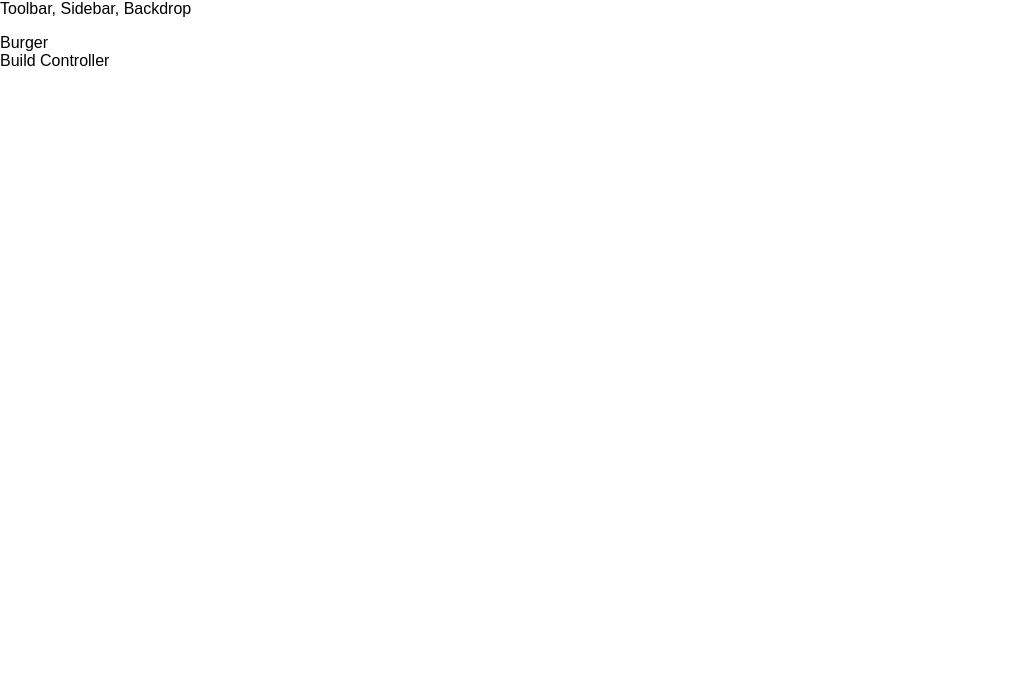
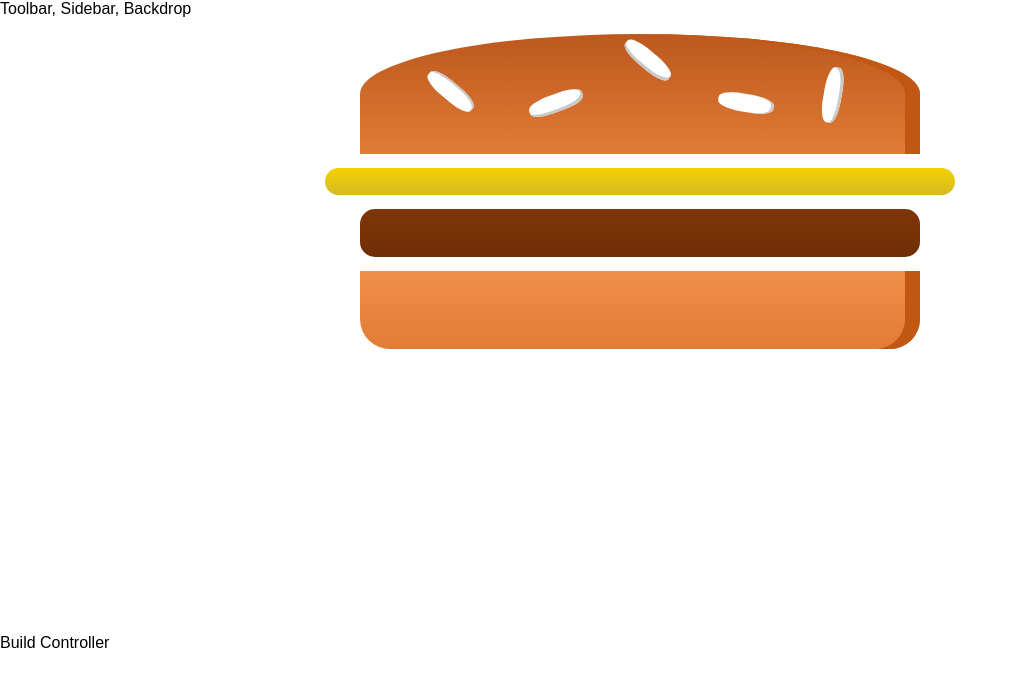
Before and after one commit to RahulPol/react-complete-guide, a React app in the folder project/burger-builder/: page / in a window 1280 px wide. Shown: the top 686 px of the page, without its empty margins (0-1018 px from the left). Built offline with nearby package versions, Linux system fonts and the light colour scheme.

Commit message:
Section-8-tut-127 Finished static burger component Added prop types

```diff
--- a/project/burger-builder/package.json
+++ b/project/burger-builder/package.json
@@ -30,6 +30,7 @@
     "postcss-flexbugs-fixes": "3.2.0",
     "postcss-loader": "2.0.6",
     "promise": "8.0.1",
+    "prop-types": "~15.7.2",
     "react": "^16.10.0",
     "react-dev-utils": "^4.0.1",
     "react-dom": "^16.10.0",
--- /dev/null
+++ b/project/burger-builder/src/components/Burger/Burger.css
@@ -0,0 +1,28 @@
+.Burger {
+  width: 100%;
+  margin: auto;
+  height: 250px;
+  text-align: center;
+  font-size: 1.2rem;
+}
+
+@media (min-width: 500px) and (min-height: 400px) {
+  .Burger {
+    width: 350px;
+    height: 300px;
+  }
+}
+
+@media (min-width: 500px) and (min-height: 401px) {
+  .Burger {
+    width: 450px;
+    height: 400px;
+  }
+}
+
+@media (min-width: 1000px) and (min-height: 700px) {
+  .Burger {
+    width: 700px;
+    height: 600px;
+  }
+}
--- a/project/burger-builder/src/components/Burger/Burger.js
+++ b/project/burger-builder/src/components/Burger/Burger.js
@@ -0,0 +1,17 @@
+import React from "react";
+
+import classes from "./Burger.css";
+import BurgerIngredient from "./BurgerIngredient/BurgerIngredient";
+
+const Burger = (props) => {
+  return (
+    <div className={classes.Burger}>
+      <BurgerIngredient type="bread-top" />
+      <BurgerIngredient type="cheese" />
+      <BurgerIngredient type="meat" />
+      <BurgerIngredient type="bread-bottom" />
+    </div>
+  );
+};
+
+export default Burger;
--- a/project/burger-builder/src/components/Burger/BurgerIngredient/BurgerIngredient.js
+++ b/project/burger-builder/src/components/Burger/BurgerIngredient/BurgerIngredient.js
@@ -1,4 +1,6 @@
 import React from "react";
+import PropTypes from "prop-types";
+
 import classes from "./BurgerIngredient.css";
 
 const BurgerIngredient = (props) => {
@@ -35,4 +37,8 @@
   return ingredient;
 };
 
+BurgerIngredient.propTypes = {
+  type: PropTypes.string.isRequired,
+};
+
 export default BurgerIngredient;
--- a/project/burger-builder/src/containers/BurgerBuilder/BurgerBuilder.js
+++ b/project/burger-builder/src/containers/BurgerBuilder/BurgerBuilder.js
@@ -1,12 +1,13 @@
 import React, { Component } from "react";
 
 import Aux from "../../hoc/Auxiliary";
+import Burger from "../../components/Burger/Burger";
 
 class BurgerBuilder extends Component {
   render() {
     return (
       <Aux>
-        <div>Burger</div>
+        <Burger />
         <div>Build Controller</div>
       </Aux>
     );
```
